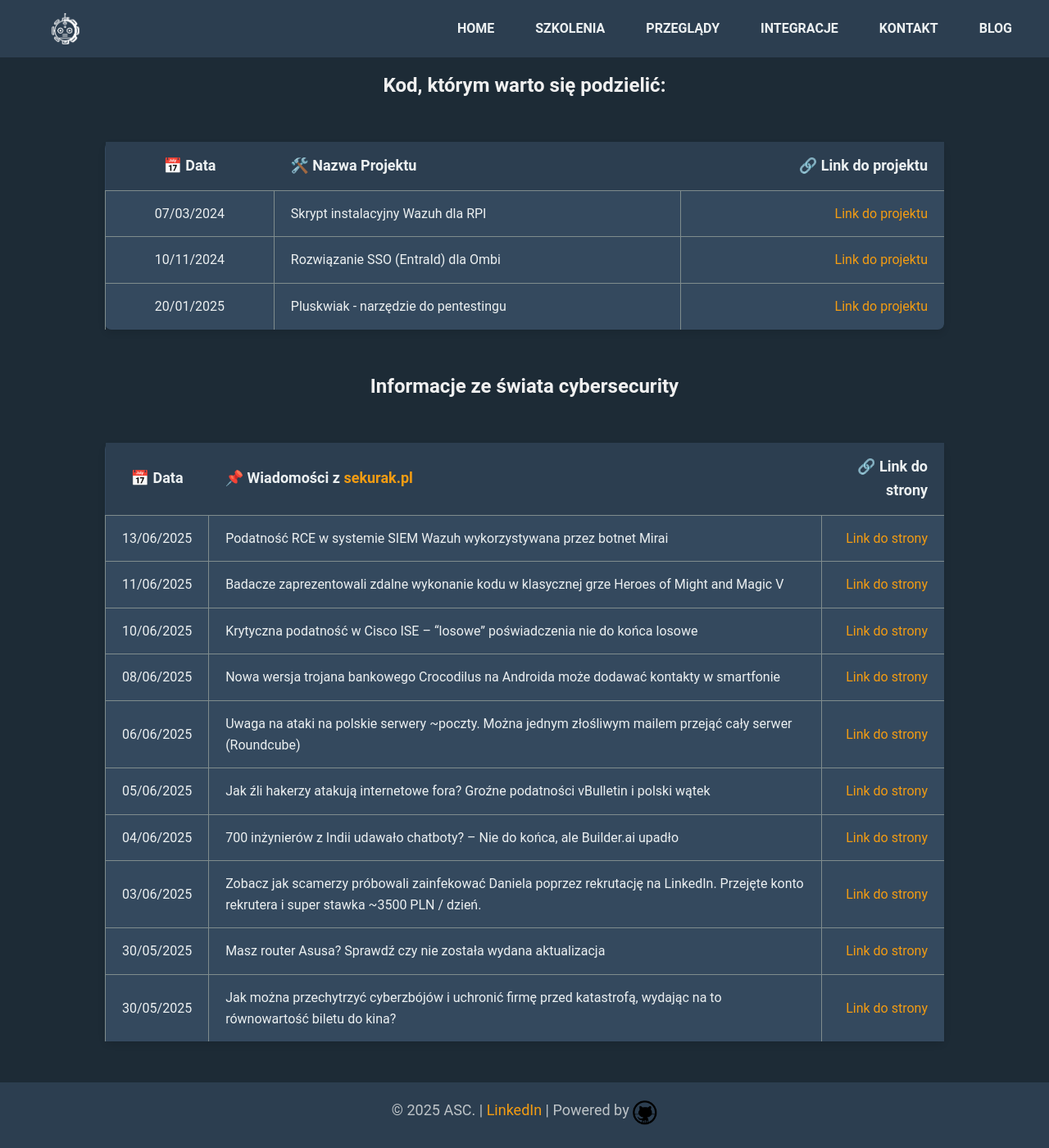
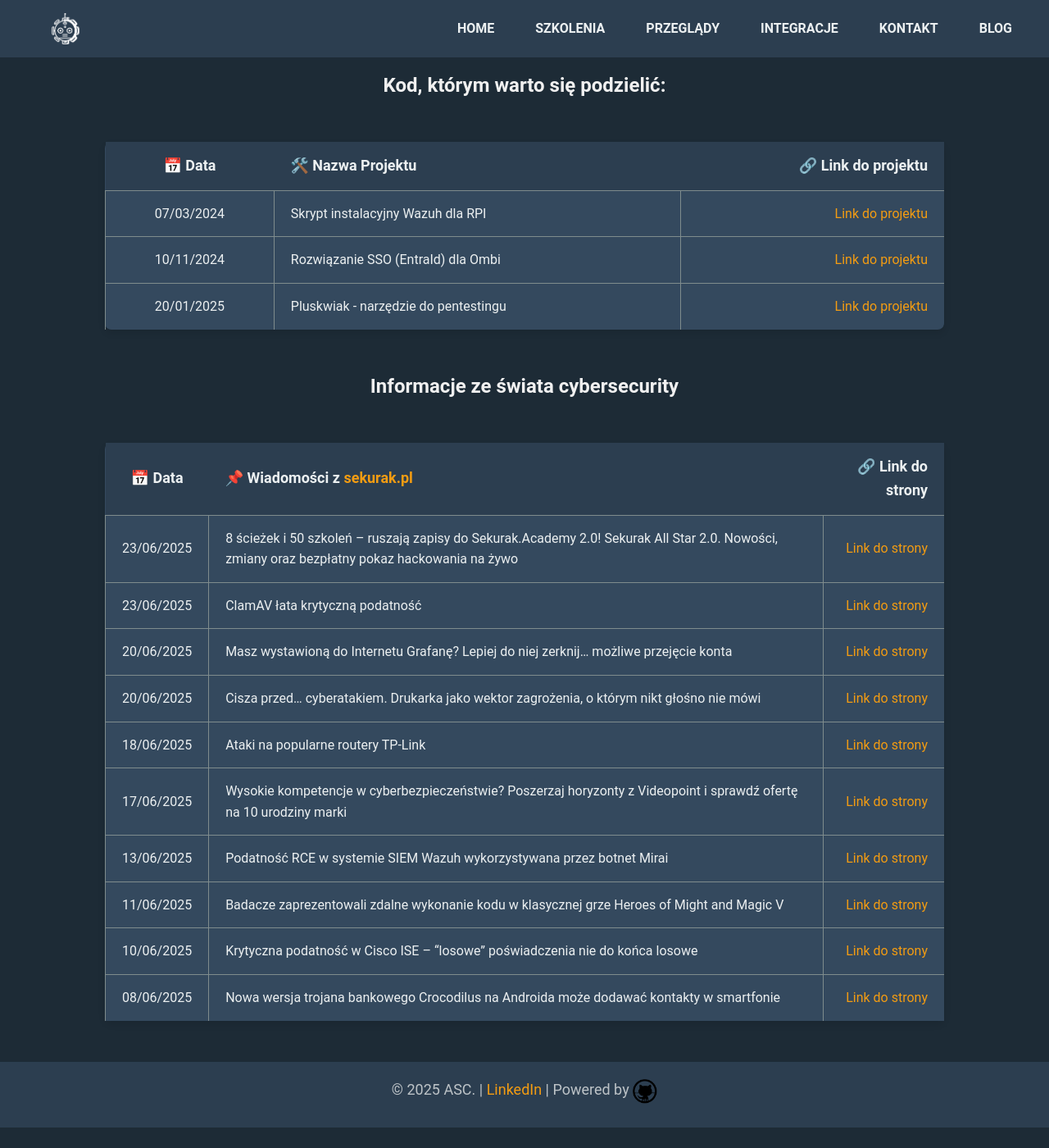
Before and after one commit to dadmins1984/Web, a Jekyll site: the page built from projects.md, in a window 1280 px wide and 1400 px high, scrolled down 113 px. Shown: the whole window at 82% size. Built offline with Jekyll 4.4.1, drawn with Linux system fonts in a browser that asks for light colours; after the commit the page ends 1488 px from its top, so only the background shows below that.

Commit message:
Blog update: 2025-23-06

```diff
--- a/projects.md
+++ b/projects.md
@@ -16,13 +16,13 @@ title: "Projects"
 
 | 📅 Data | 📌 Wiadomości z [sekurak.pl](https://sekurak.pl/) | 🔗 Link do strony |
 |:---------:|:------------------|-------------------:|
+| 23/06/2025 | 8 ścieżek i 50 szkoleń – ruszają zapisy do Sekurak.Academy 2.0! Sekurak All Star 2.0. Nowości, zmiany oraz bezpłatny pokaz hackowania na żywo | [Link do strony](https://sekurak.pl/8-sciezek-i-50-szkolen-ruszaja-zapisy-do-sekurak-academy-2-0-sekurak-all-star-2-0-nowosci-zmiany-oraz-bezplatny-pokaz-hackowania-na-zywo/) |
+| 23/06/2025 | ClamAV łata krytyczną podatność | [Link do strony](https://sekurak.pl/clamav-lata-krytyczna-podatnosc/) |
+| 20/06/2025 | Masz wystawioną do Internetu Grafanę? Lepiej do niej zerknij… możliwe przejęcie konta | [Link do strony](https://sekurak.pl/masz-wystawiona-do-internetu-grafane-lepiej-do-niej-zerknij-mozliwe-przejecie-konta/) |
+| 20/06/2025 | Cisza przed… cyberatakiem. Drukarka jako wektor zagrożenia, o którym nikt głośno nie mówi | [Link do strony](https://sekurak.pl/cisza-przed-cyberatakiem-drukarka-jako-wektor-zagrozenia-o-ktorym-nikt-glosno-nie-mowi/) |
+| 18/06/2025 | Ataki na popularne routery TP-Link | [Link do strony](https://sekurak.pl/ataki-na-popularne-routery-tp-link/) |
+| 17/06/2025 | Wysokie kompetencje w cyberbezpieczeństwie? Poszerzaj horyzonty z Videopoint i sprawdź ofertę na 10 urodziny marki | [Link do strony](https://sekurak.pl/serwis-videopoint-pl-obchodzi-wlasnie-swoje-10-urodziny/) |
 | 13/06/2025 | Podatność RCE w systemie SIEM Wazuh wykorzystywana przez botnet Mirai | [Link do strony](https://sekurak.pl/podatnosc-rce-w-systemie-siem-wazuh-wykorzystywana-przez-botnet-mirai/) |
 | 11/06/2025 | Badacze zaprezentowali zdalne wykonanie kodu w klasycznej grze Heroes of Might and Magic V | [Link do strony](https://sekurak.pl/badacze-zaprezentowali-zdalne-wykonanie-kodu-w-klasycznej-grze-heroes-of-might-and-magic-v/) |
 | 10/06/2025 | Krytyczna podatność w Cisco ISE – “losowe” poświadczenia nie do końca losowe | [Link do strony](https://sekurak.pl/krytyczna-podatnosc-w-cisco-ise-losowe-poswiadczenia-nie-do-konca-losowe/) |
 | 08/06/2025 | Nowa wersja trojana bankowego Crocodilus na Androida może dodawać kontakty w smartfonie | [Link do strony](https://sekurak.pl/nowa-wersja-trojana-bankowego-crocodilus-na-androida-moze-dodawac-kontakty-w-smartfonie/) |
-| 06/06/2025 | Uwaga na ataki na polskie serwery ~poczty. Można jednym złośliwym mailem przejąć cały serwer (Roundcube) | [Link do strony](https://sekurak.pl/uwaga-na-ataki-na-polskie-serwery-poczty-mozna-jednym-zlosliwym-mailem-przejac-caly-serwer-roundcube/) |
-| 05/06/2025 | Jak źli hakerzy atakują internetowe fora? Groźne podatności vBulletin i polski wątek | [Link do strony](https://sekurak.pl/jak-zli-hakerzy-atakuja-internetowe-fora-grozne-podatnosci-vbulletin-i-polski-watek/) |
-| 04/06/2025 | 700 inżynierów z Indii udawało chatboty? – Nie do końca, ale Builder.ai upadło | [Link do strony](https://sekurak.pl/700-inzynierow-z-indii-udawalo-chatboty-historia-upadku-builder-ai/) |
-| 03/06/2025 | Zobacz jak scamerzy próbowali zainfekować Daniela poprzez rekrutację na LinkedIn. Przejęte konto rekrutera i super stawka ~3500 PLN / dzień. | [Link do strony](https://sekurak.pl/zobacz-jak-scamerzy-probowali-zainfekowac-daniela-poprzez-rekrutacje-na-linkedin-przejete-konto-rekrutera-i-super-stawka-3500-pln-dzien/) |
-| 30/05/2025 | Masz router Asusa? Sprawdź czy nie została wydana aktualizacja | [Link do strony](https://sekurak.pl/masz-router-asusa-sprawdz-czy-nie-zostala-wydana-aktualizacja/) |
-| 30/05/2025 | Jak można przechytrzyć cyberzbójów i uchronić firmę przed katastrofą, wydając na to równowartość biletu do kina? | [Link do strony](https://sekurak.pl/jak-mozna-przechytrzyc-cyberzbojow-i-uchronic-firme-przed-katastrofa-wydajac-na-to-rownowartosc-biletu-do-kina/) |
```
